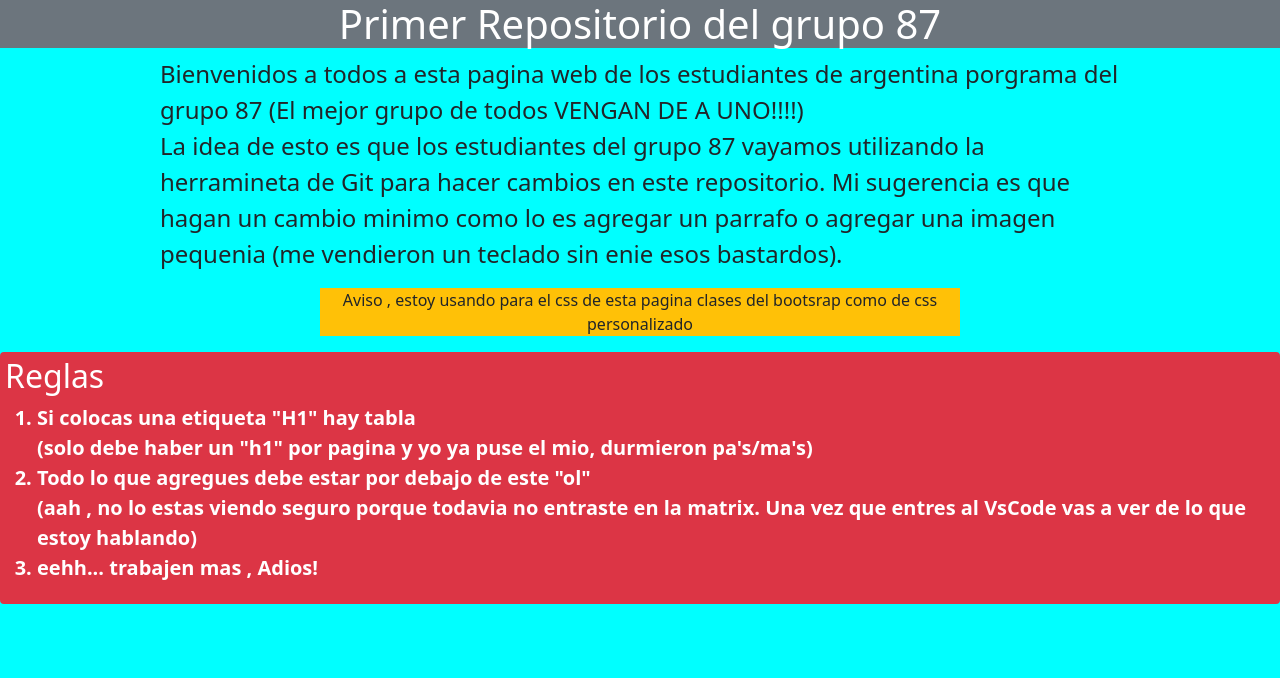
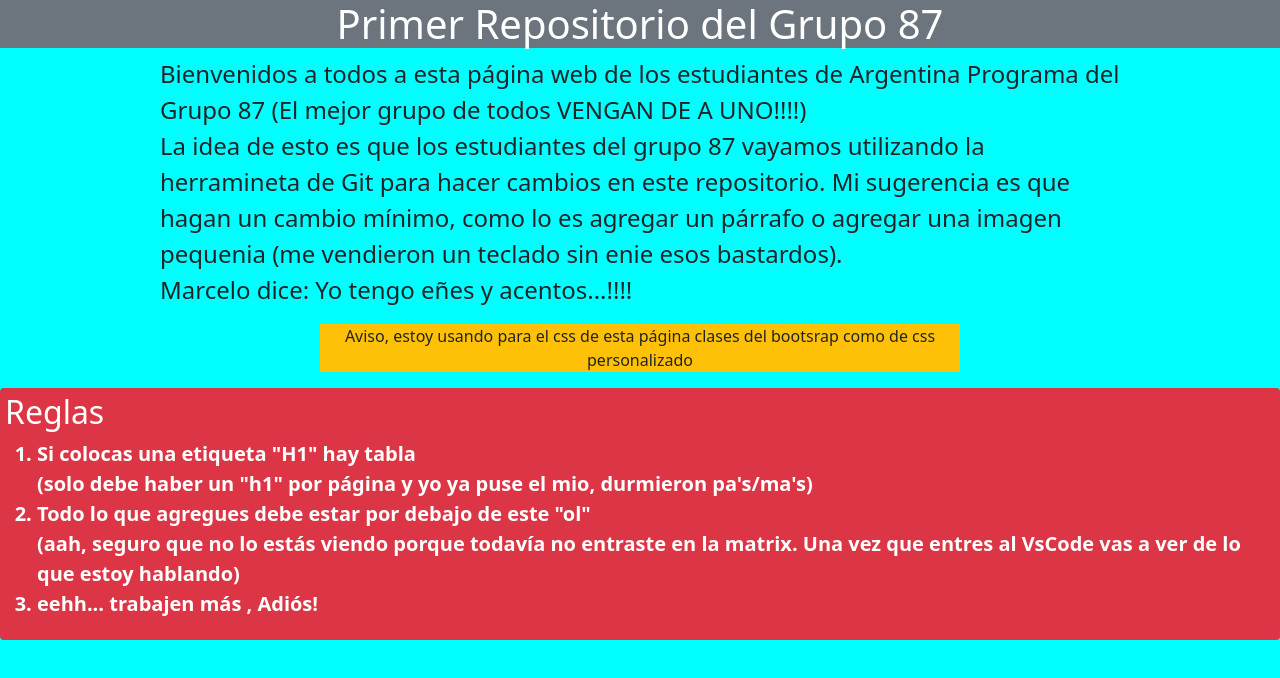
Before and after one commit to FabianGuarascio/PrimerGitGrupo87, a plain HTML site: page index.html in a window 1280 px wide. Drawn offline with Linux system fonts and the light colour scheme.

Commit message:
Primer commit: Marcelo y sus obsesiones del lenguaje...

```diff
--- a/index.html
+++ b/index.html
@@ -12,28 +12,28 @@
 </head>
 <body>
 
-    <h1 class='d-flex justify-content-center bg-secondary text-white'>Primer Repositorio del grupo 87</h1>
-    <p class='w-75 mx-auto fs-4'>Bienvenidos a todos a esta pagina web de los estudiantes de argentina porgrama del grupo 87 (El mejor grupo de todos VENGAN DE A UNO!!!!)<br>
+    <h1 class='d-flex justify-content-center bg-secondary text-white'>Primer Repositorio del Grupo 87</h1>
+    <p class='w-75 mx-auto fs-4'>Bienvenidos a todos a esta página web de los estudiantes de Argentina Programa del Grupo 87 (El mejor grupo de todos VENGAN DE A UNO!!!!)<br>
     La idea de esto es que los estudiantes del grupo 87 vayamos utilizando la herramineta de Git para hacer cambios en este repositorio.
-    Mi sugerencia es que hagan un cambio minimo como lo es agregar un parrafo o agregar una imagen pequenia (me vendieron un teclado sin enie esos  bastardos).
+    Mi sugerencia es que hagan un cambio mínimo, como lo es agregar un párrafo o agregar una imagen pequenia (me vendieron un teclado sin enie esos bastardos).<br> Marcelo dice: Yo tengo eñes y acentos...!!!!
     </p>
 
     <p class='bg-warning mx-auto w-50 text-center'>
-        Aviso , estoy usando para el css de esta pagina clases del bootsrap como de css personalizado
+        Aviso, estoy usando para el css de esta página clases del bootsrap como de css personalizado
     </p>
 
     <div class="border border-danger border-5 rounded bg-danger text-white fw-bold fs-5">
         <h2>Reglas</h2>
             <ol class='orderedList'>
                 <li>
-                    Si colocas una etiqueta "H1" hay tabla <br>(solo debe haber un "h1" por pagina y yo ya puse el mio, durmieron pa's/ma's)
+                    Si colocas una etiqueta "H1" hay tabla <br>(solo debe haber un "h1" por página y yo ya puse el mio, durmieron pa's/ma's)
                 </li>
                 <li>
-                    Todo lo que agregues debe estar por debajo de este "ol" <br>(aah , no lo estas viendo seguro porque todavia no entraste en la matrix. Una vez que entres al VsCode vas a ver de lo que estoy hablando)
+                    Todo lo que agregues debe estar por debajo de este "ol" <br>(aah, seguro que no lo estás viendo porque todavía no entraste en la matrix. Una vez que entres al VsCode vas a ver de lo que estoy hablando)
 
                 </li>
                 <li>
-                    eehh... trabajen mas , Adios!
+                    eehh... trabajen más , Adiós!
                 </li>
             </ol>
     </div>
```
